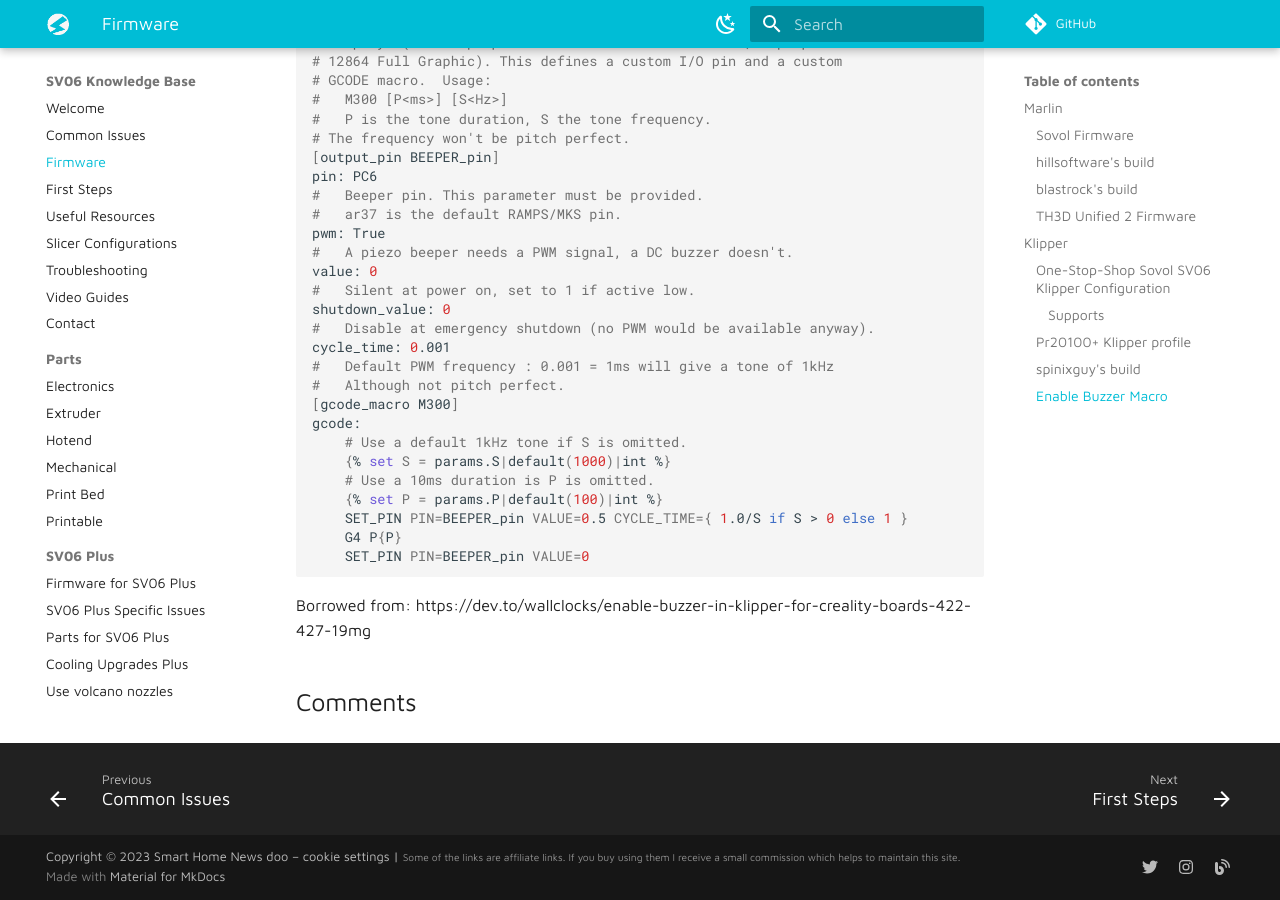
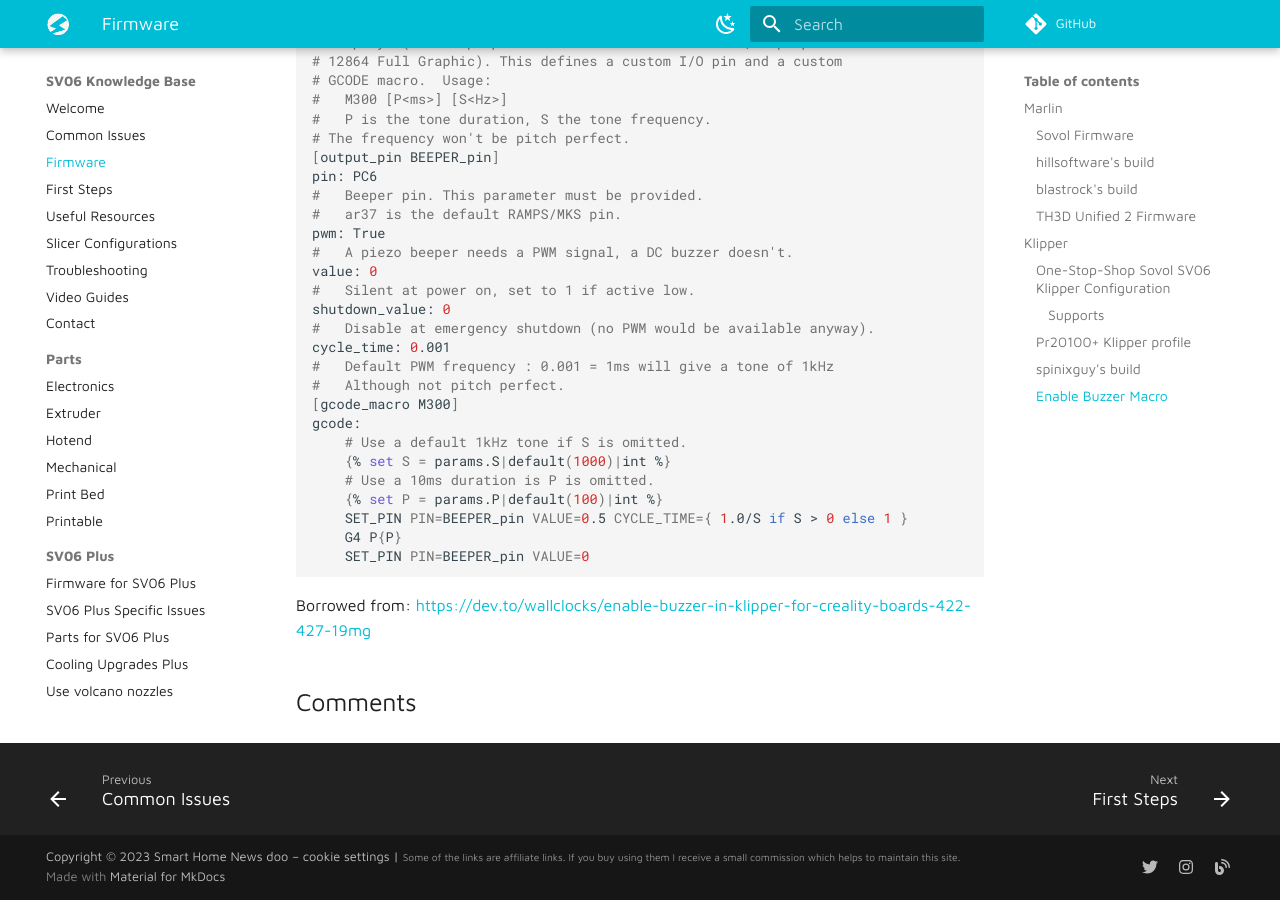
Before and after one commit to blakadder/sv06, an MkDocs documentation site: the page built from docs/firmware.md, in a window 1280 px wide and 900 px high, scrolled down 1632 px. Built offline with MkDocs 1.6.1 and Material for MkDocs 9.7.7, drawn with Linux system fonts in a browser that asks for light colours; comment, search, counter and statistics services are not loaded.

````diff
--- a/docs/firmware.md
+++ b/docs/firmware.md
@@ -92,4 +92,4 @@ gcode:
     SET_PIN PIN=BEEPER_pin VALUE=0
 ```
 
-Borrowed from: https://dev.to/wallclocks/enable-buzzer-in-klipper-for-creality-boards-422-427-19mg
+Borrowed from: <https://dev.to/wallclocks/enable-buzzer-in-klipper-for-creality-boards-422-427-19mg>
````
